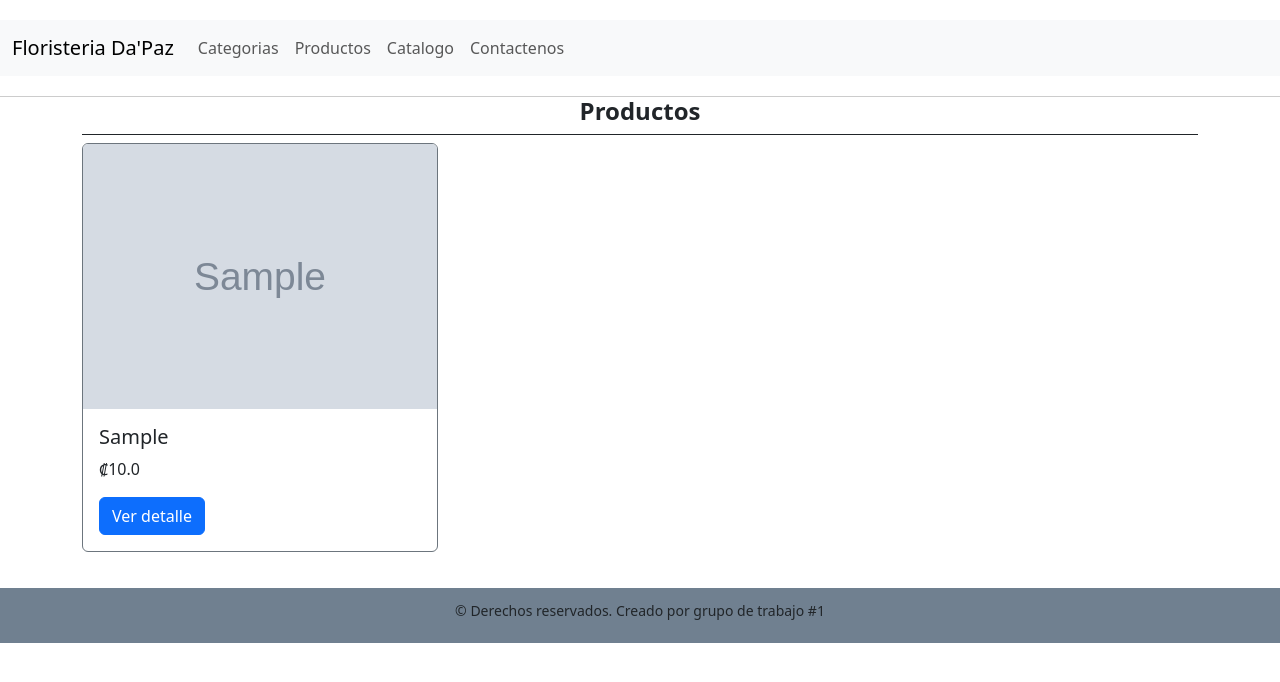
After one commit to alexcesarfajard/proyectoWebFloristeria, a Spring Boot app: page /catalogo/listado in a window 1280 px wide. The commit adds this page. Shown: the top 682 px of the page. Run offline with Spring Boot 4, Linux system fonts and the light colour scheme; tables that the repository leaves empty hold one stand-in row (values such as "Sample post"); grey boxes marked "Sample" are stand-in pictures; some libraries are stand-ins or nearby versions.

Commit message:
cambios en el avance

```diff
--- /dev/null
+++ b/Downloads/proyectoWebFloristeria-master/proyectoWebFloristeria-master/proyectoWebFloristeria-master/src/main/java/com/floristeria/floristeria/controller/CatalogoController.java
@@ -0,0 +1,89 @@
+/*
+ * Click nbfs://nbhost/SystemFileSystem/Templates/Licenses/license-default.txt to change this license
+ * Click nbfs://nbhost/SystemFileSystem/Templates/Classes/Class.java to edit this template
+ */
+package com.floristeria.floristeria.controller;
+
+import com.floristeria.floristeria.domain.Categoria;
+import com.floristeria.floristeria.service.CategoriaService;
+import com.floristeria.floristeria.service.ProductoService;
+import org.springframework.beans.factory.annotation.Autowired;
+import org.springframework.stereotype.Controller;
+import org.springframework.ui.Model;
+import org.springframework.web.bind.annotation.GetMapping;
+import org.springframework.web.bind.annotation.PostMapping;
+import org.springframework.web.bind.annotation.RequestMapping;
+import org.springframework.web.bind.annotation.RequestParam;
+
+@Controller
+@RequestMapping("/catalogo")
+public class CatalogoController {
+
+    @Autowired
+    private ProductoService productoService;
+
+    @Autowired
+    private CategoriaService categoriaService;
+
+    @GetMapping("/listado")
+    public String listado(Model model) {
+        var productos = productoService.getProductos(false);
+        var categorias = categoriaService.getCategorias(false);
+        model.addAttribute("productos", productos);
+        model.addAttribute("categorias", categorias);
+        model.addAttribute("totalProductos", productos.size());
+        return "/catalogo/listado";
+    }
+
+    @GetMapping("/listado/{idCategoria}")
+    public String productoModificar(Model model, Categoria categoria) {
+        var productos = categoriaService.getCategoria(categoria).getProductos();
+        var categorias = categoriaService.getCategorias(false);
+        model.addAttribute("productos", productos);
+        model.addAttribute("categorias", categorias);
+        model.addAttribute("totalProductos", productos.size());
+        return "/catalogo/listado";
+    }
+
+     //Los métodos siguientes son para la prueba de consultas ampliadas
+    @GetMapping("/listado2")
+    public String listado2(Model model) {
+        var productos = productoService.getProductos(false);
+        model.addAttribute("productos", productos);
+        model.addAttribute("totalProductos", productos.size());
+        return "/catalogo/listado2";
+    }
+
+    @PostMapping("/query1")
+    public String consultaQuery1(@RequestParam(value = "precioInf") double precioInf,
+            @RequestParam(value = "precioSup") double precioSup, Model model) {
+        var productos = productoService.buscaProductosPorPrecioEntre(precioInf, precioSup);
+        model.addAttribute("productos", productos);
+        model.addAttribute("precioInf", precioInf);
+        model.addAttribute("precioSup", precioSup);
+        model.addAttribute("totalProductos", productos.size());
+        return "/catalogo/listado2";
+    }
+
+    @PostMapping("/query2")
+    public String consultaQuery2(@RequestParam(value = "precioInf") double precioInf,
+            @RequestParam(value = "precioSup") double precioSup, Model model) {
+        var productos = productoService.consultaJPQL(precioInf, precioSup);
+        model.addAttribute("productos", productos);
+        model.addAttribute("precioInf", precioInf);
+        model.addAttribute("precioSup", precioSup);
+        model.addAttribute("totalProductos", productos.size());
+        return "/catalogo/listado2";
+    }
+
+    @PostMapping("/query3")
+    public String consultaQuery3(@RequestParam(value = "precioInf") double precioInf,
+            @RequestParam(value = "precioSup") double precioSup, Model model) {
+        var productos = productoService.consultaSQL(precioInf, precioSup);
+        model.addAttribute("productos", productos);
+        model.addAttribute("precioInf", precioInf);
+        model.addAttribute("precioSup", precioSup);
+        model.addAttribute("totalProductos", productos.size());
+        return "/catalogo/listado2";
+    }
+}
--- a/Downloads/proyectoWebFloristeria-master/proyectoWebFloristeria-master/proyectoWebFloristeria-master/src/main/java/com/floristeria/floristeria/controller/CategoriaController.java
+++ b/Downloads/proyectoWebFloristeria-master/proyectoWebFloristeria-master/proyectoWebFloristeria-master/src/main/java/com/floristeria/floristeria/controller/CategoriaController.java
@@ -45,8 +45,9 @@ public class CategoriaController {
             categoria.setRutaImagen(rutaImagen);
         }
         categoriaService.save(categoria);
-        return "redirect:/categoria/listado";
+        return "redirect:/producto/listado";
     }
+
 
     @GetMapping("/eliminar/{idCategoria}")
     public String eliminar(Categoria categoria) {
--- a/Downloads/proyectoWebFloristeria-master/proyectoWebFloristeria-master/proyectoWebFloristeria-master/src/main/java/com/floristeria/floristeria/controller/ProductoController.java
+++ b/Downloads/proyectoWebFloristeria-master/proyectoWebFloristeria-master/proyectoWebFloristeria-master/src/main/java/com/floristeria/floristeria/controller/ProductoController.java
@@ -5,6 +5,7 @@ import com.floristeria.floristeria.service.CategoriaService;
 import com.floristeria.floristeria.service.ProductoService;
 import com.floristeria.floristeria.service.FirebaseStorageService;
 import org.springframework.beans.factory.annotation.Autowired;
+import org.springframework.context.annotation.Primary;
 import org.springframework.stereotype.Controller;
 import org.springframework.ui.Model;
 import org.springframework.web.bind.annotation.GetMapping;
@@ -14,6 +15,7 @@ import org.springframework.web.bind.annotation.RequestParam;
 import org.springframework.web.multipart.MultipartFile;
 
 @Controller
+@Primary
 @RequestMapping("/producto")
 public class ProductoController {
 
--- a/src/main/resources/templates/producto/fragmentos.html
+++ b/Downloads/proyectoWebFloristeria-master/proyectoWebFloristeria-master/proyectoWebFloristeria-master/src/main/resources/templates/catalogo/fragmentos.html
@@ -1,14 +1,10 @@
 <!DOCTYPE html>
-<!--
-fragmentos de productos
--->
 <html xmlns="http://www.w3.org/1999/xhtml"
       xmlns:th="http://www.thymeleaf.org">
-    <head th:replace="~{layout/plantilla :: head}">
-        <title>Floristeria Da'Paz</title>
+    <head>
+        <title>Fragmento de Productos</title>
     </head>
     <body>
-
         <!-- 1 Sección para crear el boton de agregar... llamará a una ventana modal-->
         <section th:fragment="botonesAgregar" class="py-4 mb-4 bg-light">
             <div class="container">
@@ -58,7 +54,7 @@ fragmentos de productos
                                 </div>
 
                                 <div class="mb-3">
-                                    <label for="descripcion">Detalle]</label>
+                                    <label for="detalle">Detalle]</label>
                                     <input type="text" class="form-control" name="detalle" required="true"/>
                                 </div>
 
@@ -88,55 +84,51 @@ fragmentos de productos
             </div>
         </section>
 
-        <!-- 3 Sección principal para mostrar la informaccion de la entidad producto -->
+        <!-- 3 Sección principal para mostrar la informaccion de la entidad categoria -->
         <section th:fragment="listadoProductos" id="productos">
             <div class="container">
                 <div class="row">
-                    <div class="col-md-9">
-                        <div class="card">
-                            <div class="card-header">
-                                <h4>Listado de productos</h4>
-                            </div>
-                            <div th:if="${productos != null and !productos.empty}">
-                                <table class="table table-striped table-hover">
-                                    <thead class="table-dark">
-                                        <tr><th>#</th>
-                                            <th>Nombre</th>
-                                            <th>Detalle</th>
-                                            <th>Precio</th>
-                                            <th>Categoria</th>
-                                            <th>Activo</th>
-                                            <th></th></tr>
-                                    </thead>
-                                    <tbody>
-                                        <tr th:each="producto, contador : ${productos}">
-                                            <td>[[${contador.count}]]</td>
-                                            <td>[[${producto.nombre}]]</td>
-                                            <td>[[${producto.detalle}]]</td>
-                                            <td>[[${producto.precio}]]</td>
-                                            <td>[[${producto.categoria.descripcion}]]</td>
-                                            <td th:text="${producto.activo} ? 'Activa' : 'Inactiva'" />
-                                            <td><a th:href="@{/producto/eliminar/}+${producto.idProducto}"
-                                                   class="btn btn-danger">
-                                                    <i class="fas fa-trash"></i>Eliminar</a>
-                                                <a th:href="@{/producto/modificar/}+${producto.idProducto}"
-                                                   class="btn btn-success">
-                                                    <i class="fas fa-pencil"></i>Modificar</a></td></tr>
-                                    </tbody>
-                                </table>
-                            </div>
-                            <div class="text-center p-2" th:if="${productos == null or productos.empty}">
-                                <span>[[#{lista.vacia}]]</span>
+                    <div class="col-md-12">
+                        <h4 class="text-center fw-bold border-bottom border-dark pb-2">Productos</h4>
+                        <div class="row">
+                            <!-- Aquí se muestran las imágenes de la nueva colección -->
+                            <div th:each="producto, iterStat : ${productos}" class="col-md-4">
+                                <div class="card border-secondary mb-3">
+                                    <img th:src="${producto.rutaImagen}" class="card-img-top" alt="Imagen" th:alt="${'Imagen ' + (iterStat.index + 1)} "> <!--style="width:650px;height:650px;-->
+                                        <div class="card-body">
+                                            <h5 th:text="${producto.detalle}" class="card-title"></h5>
+                                            <p>₡<span th:text="${producto.precio}" class="card-text"></span></p>
+                                            <button type="button" class="btn btn-primary" data-bs-toggle="modal" th:attr="data-bs-target='#detalleModal'+${producto.idProducto}" th:data-detalle="${producto.detalle}" th:data-precio="${producto.precio}">
+                                                Ver detalle
+                                            </button>
+                                        </div>
+                                </div>
                             </div>
                         </div>
-                    </div>
-                    <div class="col-md-3">
-                        <div class="card text-center bg-success text-white mb-3">
-                            <div class="card-body">
-                                <h3>Total de productos</h3>
-                                <h4 class="fs-2"><i class="fas fa-users"></i> [[${totalProductos}]]</h4>
+                        <!-- Modales para mostrar el detalle de cada flor -->
+                        <div th:each="producto : ${productos}" class="modal fade" th:id="'detalleModal'+${producto.idProducto}" tabindex="-1" aria-labelledby="'detalleModalLabel'+${producto.idProducto}" aria-hidden="true">
+                            <div class="modal-dialog modal-dialog-centered modal-lg">
+                                <div class="modal-content">
+                                    <div class="modal-header">
+                                        <h5 class="modal-title" th:id="'detalleModalLabel'+${producto.idProducto}" th:text="'Detalle  - '+${producto.detalle}"></h5>
+                                        <button type="button" class="btn-close" data-bs-dismiss="modal" aria-label="Close"></button>
+                                    </div>
+                                    <div class="modal-body">
+                                        <div class="row">
+                                            <div class="col">
+                                                <img th:src="${producto.rutaImagen}" alt="Imagen de la flor" class="img-fluid">
+                                            </div>
+                                            <div class="col">
+                                                <h5 th:text="${producto.detalle}"></h5>
+                                                <p th:text="'Precio: '+${producto.precio}"></p>
+                                                <button type="button" class="btn btn-success">Agregar al carrito</button>
+                                            </div>
+                                        </div>
+                                    </div>
+                                </div>
                             </div>
                         </div>
+                        <!-- Fin de modales -->
                     </div>
                 </div>
             </div>
--- /dev/null
+++ b/Downloads/proyectoWebFloristeria-master/proyectoWebFloristeria-master/proyectoWebFloristeria-master/src/main/resources/templates/catalogo/listado.html
@@ -0,0 +1,16 @@
+<!DOCTYPE html>
+<html xmlns="http://www.w3.org/1999/xhtml"
+      xmlns:th="http://www.thymeleaf.org">
+    <head th:replace="~{layout/plantilla :: head}">
+        <title>Floristeria Da'Paz</title>
+    </head>
+    <body>
+        <header th:replace="~{layout/plantilla :: header}"/>
+
+
+        <section th:replace="~{catalogo/fragmentos :: listadoProductos}"></section>
+
+        <footer th:replace="~{layout/plantilla :: footer}"/>
+
+    </body>
+</html>
--- a/Downloads/proyectoWebFloristeria-master/proyectoWebFloristeria-master/proyectoWebFloristeria-master/src/main/resources/templates/layout/plantilla.html
+++ b/Downloads/proyectoWebFloristeria-master/proyectoWebFloristeria-master/proyectoWebFloristeria-master/src/main/resources/templates/layout/plantilla.html
@@ -17,7 +17,7 @@ Plantilla para la floristeria
 
     <body>
 <!-- ESTE ES EL HEADER DE LAS PAGINAS -->
-<header th:fragment="header">
+<header th:fragment="header" style="border-bottom: 1px solid #ccc; padding: 20px 0;">
 <nav class="navbar navbar-expand-lg bg-body-tertiary">
 <div class="container-fluid">
 <a class="navbar-brand" href="/">Floristeria Da'Paz</a>
@@ -65,7 +65,7 @@ Plantilla para la floristeria
         </header>
 
         <!-- CARRUSEL DE FOTOS -->
-<div th:fragment="carrusel-fotos">
+<div th:fragment="carrusel-fotos" style="margin-top: 20px">
 <div id="carouselExample" class="carousel slide">
 <div class="carousel-inner">
 <div class="carousel-item active">
@@ -93,34 +93,34 @@ Plantilla para la floristeria
 </div>
 
         <!-- SECCION UTILIZADA PARA MOSTRAR INFORMACION DE ENVIO, METODO DE PAGO y WHATSAPP -->
-<section th:fragment="informacion-varia">
+        <section th:fragment="informacion-varia" style="margin-top: 20px">
 <div class="container overflow-hidden text-center">
-<div class="row gx-5">
+<div class="row gx-5 aling-items-center">
 <div class="col">
-<div class="p-3" style="background-color: oldlace">
+<div class="p-3 shadow-sm border" style="background-color: oldlace">
 <div class="service">
 <i class="fa fa-4x fa-truck"></i>
-<h3>Servicio a Domicilio </h3>
-<p>Entrega en tiempo record los 365 días del año a cualquier parte del país!!!</p>
+<h3 class="text-dark">Servicio a Domicilio </h3>
+<p class="text-body">Entrega en tiempo record los 365 días del año a cualquier parte del país!!!</p>
 </div>
 </div>
 
                     </div>
 <div class="col">
-<div class="p-3" style="background-color: oldlace">
+<div class="p-3 shadow-sm border" style="background-color: oldlace">
 <div class="service">
 <i class="fa fa-4x fa-credit-card "></i>
-<h3>Formas de pago </h3>
-<p>Efectivo, Sinpe móvil, tranferencias y todo tipo de tarjetas.</p>
+<h3 class="text-dark">Formas de pago </h3>
+<p class="text-body">Efectivo, Sinpe móvil, tranferencias y todo tipo de tarjetas.</p>
 </div>
 </div>
 </div>
 <div class="col">
-<div class="p-3" style="background-color: oldlace">
+<div class="p-3 shadow-sm border" style="background-color: oldlace">
 <div class="service">
 <i class="fa fa-4x fa-whatsapp "></i>
-<h3>Whastapp</h3>
-<p>Recibimos consultas y brindamos asesorías para hacer realidad sus ideas.</p>
+<h3 class="text-dark">Whastapp</h3>
+<p class="text-body">Recibimos consultas y brindamos asesorías para hacer realidad sus ideas.</p>
 </div>
 </div>
 </div>
@@ -129,7 +129,7 @@ Plantilla para la floristeria
 </section>
 
         <!-- ESTE ES EL FOOTER DE LAS PAGINAS -->
-<footer th:fragment="footer" style="background-color: slategray; text-align: center;">
+<footer th:fragment="footer" style="background-color: slategray; text-align: center; margin-top: 20px; padding: 15px 0;">
 <h3 style="font-size: 14px;">&copy Derechos reservados. Creado por grupo de trabajo #1</h3>
 </footer>
 </body>
```
Also changed, not shown: Downloads/proyectoWebFloristeria-master/proyectoWebFloristeria-master/proyectoWebFloristeria-master/src/main/java/com/floristeria/floristeria/dao/ProductoDAO.java (+11 -2 lines), Downloads/proyectoWebFloristeria-master/proyectoWebFloristeria-master/proyectoWebFloristeria-master/src/main/java/com/floristeria/floristeria/domain/Producto.java (+10 -0 lines), Downloads/proyectoWebFloristeria-master/proyectoWebFloristeria-master/proyectoWebFloristeria-master/src/main/java/com/floristeria/floristeria/service/ProductoService.java (+18 -8 lines), Downloads/proyectoWebFloristeria-master/proyectoWebFloristeria-master/proyectoWebFloristeria-master/src/main/java/com/floristeria/floristeria/service/impl/ProductoServiceImpl.java (+31 -6 lines), Downloads/proyectoWebFloristeria-master/proyectoWebFloristeria-master/proyectoWebFloristeria-master/src/main/resources/static/contactanos.html (+71 -6 lines), Downloads/proyectoWebFloristeria-master/proyectoWebFloristeria-master/proyectoWebFloristeria-master/src/main/resources/static/contactenos.css (+40 -4 lines), Downloads/proyectoWebFloristeria-master/proyectoWebFloristeria-master/proyectoWebFloristeria-master/src/main/resources/templates/catalogo/listado2.html (added, +16 -0 lines).
